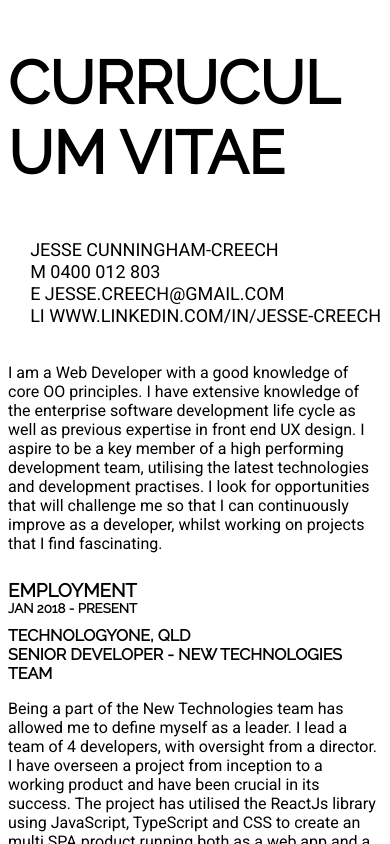
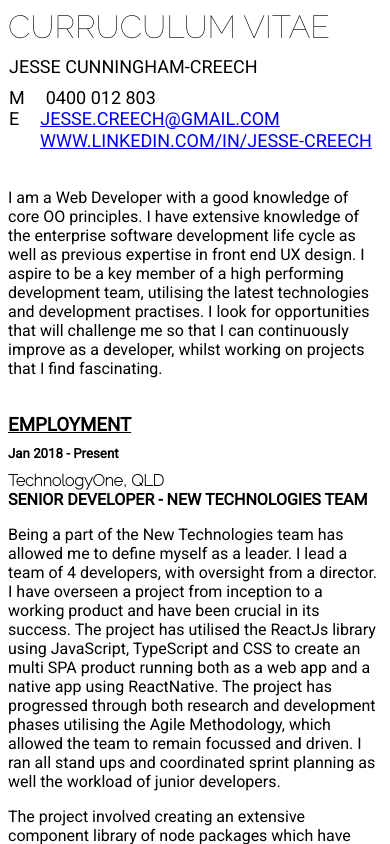
Before and after one commit to Jesseppi/jesseppi.github.io, a React app in the folder front_end/: page / in a window 390 px wide. Shown: the top 844 px of the page. Built offline with nearby package versions, Linux system fonts and the light colour scheme.

Commit message:
resume styling adjusted and added media queries to adjust for phone

```diff
--- a/front_end/public/index.html
+++ b/front_end/public/index.html
@@ -6,7 +6,7 @@
     <meta name="viewport" content="width=device-width, initial-scale=1.0">
     <meta http-equiv="X-UA-Compatible" content="ie=edge">
     <title>Jesse Creech Developer</title>
-    <link href="https://fonts.googleapis.com/css?family=Raleway:300,400|Roboto&display=swap" rel="stylesheet">
+    <link href="https://fonts.googleapis.com/css?family=Raleway:100|Roboto&display=swap" rel="stylesheet">
 </head>
 
 <body>
--- a/front_end/src/constants/globals.less
+++ b/front_end/src/constants/globals.less
@@ -1 +1,4 @@
 @standardResumeMargin: 10px;
+
+.marginLeftpx(@margin)
+{margin-left: @margin}
--- a/front_end/src/pages/resume/components/heading/index.tsx
+++ b/front_end/src/pages/resume/components/heading/index.tsx
@@ -12,6 +12,8 @@ interface HeadingProps {
     level: HeadingLevel;
     uppercase: boolean;
     value: string;
+    link?: string;
+    classes?: string[];
 }
 
 class Heading extends React.Component<HeadingProps> {
@@ -25,44 +27,64 @@ class Heading extends React.Component<HeadingProps> {
         this.renderHeaderHtml = this.renderHeaderHtml.bind(this);
     }
 
-    renderHeaderHtml(props: HeadingProps) {
+    renderHeaderHtml(props: HeadingProps): JSX.Element {
+        let classNames: string[] = [];
+        if (this.props.classes !== undefined) {
+            this.props.classes.map((className: string) => {
+                classNames.push(className);
+            });
+        }
+
+        let classesString = classNames.join(" ");
+
         switch (props.level) {
             case HeadingLevel.h1:
-                return(
-                    <h1>{props.uppercase ? props.value.toUpperCase() : props.value }</h1>
+                return (
+                    <h1 className={classesString}>{props.uppercase ? props.value.toUpperCase() : props.value}</h1>
                 );
                 break;
             case HeadingLevel.h2:
                 return (
-                    <h2>{props.uppercase ? props.value.toUpperCase() : props.value}</h2>
+                    <h2 className={classesString}>{props.uppercase ? props.value.toUpperCase() : props.value}</h2>
                 );
                 break;
             case HeadingLevel.h3:
                 return (
-                    <h3>{props.uppercase ? props.value.toUpperCase() : props.value}</h3>
+                    <h3 className={classesString}>{props.uppercase ? props.value.toUpperCase() : props.value}</h3>
                 );
                 break;
             case HeadingLevel.h4:
                 return (
-                    <h4>{props.uppercase ? props.value.toUpperCase() : props.value}</h4>
+                    <h4 className={classesString}>{props.uppercase ? props.value.toUpperCase() : props.value}</h4>
                 );
                 break;
             case HeadingLevel.h5:
                 return (
-                    <h5>{props.uppercase ? props.value.toUpperCase() : props.value}</h5>
+                    <h5 className={classesString}>{props.uppercase ? props.value.toUpperCase() : props.value}</h5>
                 );
                 break;
             default:
                 return (
-                    <h1>{props.value}</h1>
+                    <h1 className={classesString}>{props.value}</h1>
                 );
                 break;
         }
     }
 
+    renderHtml(props: HeadingProps): JSX.Element {
+        if (props.link !== undefined) {
+            return (
+                <a href={this.props.link}>{this.renderHeaderHtml(props)}</a>
+            );
+        } else {
+            return (this.renderHeaderHtml(props));
+        }
+
+    }
+
     render() {
         return (
-            this.renderHeaderHtml(this.props)
+            this.renderHtml(this.props)
         );
     }
 }
--- a/front_end/src/pages/resume/index.less
+++ b/front_end/src/pages/resume/index.less
@@ -1,15 +1,54 @@
 @import (reference) "../../constants/globals.less";
+
+@desktop: ~"only screen and (min-width: 960px)";
+@tablet: ~"only screen and (min-width: 720px) and (max-width: 959px)";
+@phone: ~"only screen and (min-width: 200px) and (max-width: 480px)";
+
 
 #resumeContainer {
     font-family: 'Roboto', sans-serif;
 }
 
-#resumeTitle {
+.oneHundredPercentViewWidth {
+    width: 100vw;
+}
+
+#resumeTitle h1 {
     font-family: 'Raleway', sans-serif;
-    font-size: 30px;
+    font-weight: 100 !important;
+    margin: 0;
+
+    @media @desktop {
+        font-size: 4em !important;
+    }
+}
+
+.resumePersonalDetails h3 {
+    margin: 1px;
+    font-size: 18px;
     font-weight: 100;
-    // temporary fix for text wrapping, media queries will be used
-    overflow-wrap: anywhere;
+}
+
+.resumePersonalDetails h3.marginLeft20px {
+    .marginLeftpx(20px)
+}
+
+.resumePersonalDetails h3.marginLeft32px {
+    .marginLeftpx(32px)
+}
+
+
+.resumePersonalDetails h3.nameTitle {
+    margin-bottom: 10px;
+}
+
+.inline {
+    display: inline;
+}
+
+.sectionTitle {
+    margin: 10px 0 10px 0;
+    text-decoration: underline;
 }
 
 .flex {
@@ -27,7 +66,14 @@
 .rightContent {
     display: block;
     max-width: 900px;
-    align-self: flex-end;
+
+    @media @desktop {
+        align-self: flex-end;
+    }
+
+    @media @phone {
+        align-self: auto;
+    }
 }
 
 .leftContent {
@@ -37,12 +83,10 @@
 }
 
 .resumeSectionBlock {
-    margin: 0;
 
     h3,
     h4,
     h5 {
-        font-family: 'Raleway', sans-serif;
         margin: 0;
     }
 }
@@ -51,13 +95,17 @@
     margin: @standardResumeMargin 0px @standardResumeMargin 0px;
 }
 
-.resumePersonalDetails h3 {
-    margin: 1px;
-    font-size: 18px;
-    font-weight: 100;
+.resumeJobBlock {
+
+    h4 {
+        margin: 0px;
+    }
+
+    h4:nth-child(1).ralewayTitle     {
+        font-family: 'Raleway', sans-serif;
+    }
 }
 
-.resumeJobBlock h4 {
-    font-family: 'Raleway', sans-serif;
-    margin: 0px;
+.jobDescription {
+    font-weight: 800;
 }
--- a/front_end/src/pages/resume/index.tsx
+++ b/front_end/src/pages/resume/index.tsx
@@ -8,29 +8,36 @@ class HomePage extends React.Component {
     render() {
         return (
             <div id="resumeContainer" className="mainContainer flex">
-                <div id="resumeTitle" className="rightContent">
+                <div id="resumeTitle" className="rightContent oneHundredPercentViewWidth" >
                     <Heading level={HeadingLevel.h1} value="Curruculum Vitae" uppercase={true} />
                 </div>
-                <ResumeBlock blockType={ResumeBlockType.detail} rightJustifiedBlock={true} classes={["resumeDetailBlock", "resumePersonalDetails"]}>
-                    <Heading level={HeadingLevel.h3} value="Jesse Cunningham-Creech" uppercase={true} />
-                    <Heading level={HeadingLevel.h3} value="M  0400 012 803" uppercase={true} />
-                    <Heading level={HeadingLevel.h3} value="E  jesse.creech@gmail.com" uppercase={true} />
-                    <Heading level={HeadingLevel.h3} value="Li  www.linkedin.com/in/jesse-creech" uppercase={true} />
+                <ResumeBlock blockType={ResumeBlockType.detail} rightJustifiedBlock={true} classes={["resumeDetailBlock", "resumePersonalDetails", "oneHundredPercentViewWidth"]}>
+                    <Heading level={HeadingLevel.h3} value="Jesse Cunningham-Creech" uppercase={true} classes={["nameTitle"]} />
+                    <div><Heading level={HeadingLevel.h3} value="M" uppercase={true} classes={["inline"]} /><Heading level={HeadingLevel.h3} value="0400 012 803" uppercase={true} classes={["inline", "marginLeft20px"]} /></div>
+                    <div><Heading level={HeadingLevel.h3} value="E" uppercase={true} classes={["inline"]} /><Heading level={HeadingLevel.h3} value="jesse.creech@gmail.com" uppercase={true} link="mailto:jesse.creech@gmail.com" classes={["inline", "marginLeft20px"]} /></div>
+                    <Heading level={HeadingLevel.h3} value="www.linkedin.com/in/jesse-creech" uppercase={true} link="http://www.linkedin.com/in/jesse-creech" classes={["marginLeft32px"]} />
                 </ResumeBlock>
+
                 <ResumeBlock blockType={ResumeBlockType.detail} rightJustifiedBlock={true} classes={["resumeCopyBlock"]}>
                     <p>I am a Web Developer with a good knowledge of core OO principles. I have extensive knowledge of the enterprise software development life cycle as well as previous expertise in front end UX design. I aspire to be a key member of a high performing development team, utilising the latest technologies and development practises. I look for opportunities that will challenge me so that I can continuously improve as a developer, whilst working on projects that I find fascinating.</p>
                 </ResumeBlock>
-                <ResumeBlock blockType={ResumeBlockType.section}>
+
+                {/* <ResumeBlock blockType={ResumeBlockType.section} classes={["sectionTitle"]} >
+                    <Heading level={HeadingLevel.h3} value="Technical Skills" uppercase={true} />
+                </ResumeBlock> */}
+
+
+                <ResumeBlock blockType={ResumeBlockType.section} classes={["sectionTitle"]} >
                     <Heading level={HeadingLevel.h3} value="Employment" uppercase={true} />
                 </ResumeBlock>
 
                 <ResumeBlock blockType={ResumeBlockType.section}>
-                    <Heading level={HeadingLevel.h5} value="Jan 2018 - Present" uppercase={true} />
+                    <Heading level={HeadingLevel.h5} value="Jan 2018 - Present" uppercase={false} />
                 </ResumeBlock>
 
                 <ResumeBlock blockType={ResumeBlockType.detail} rightJustifiedBlock={true} classes={["resumeJobBlock"]}>
-                    <Heading level={HeadingLevel.h4} value="TechnologyOne, QLD" uppercase={true} />
-                    <Heading level={HeadingLevel.h4} value="Senior Developer - New Technologies Team" uppercase={true} />
+                    <Heading level={HeadingLevel.h4} value="TechnologyOne, QLD" uppercase={false} classes={["ralewayTitle"]} />
+                    <Heading level={HeadingLevel.h4} value="Senior Developer - New Technologies Team" uppercase={true} classes={["jobDescription"]}/>
                     <p> Being a part of the New Technologies team has allowed me to define myself as a leader.
                     I lead a team of 4 developers, with oversight from a director. I have overseen a project
                     from inception to a working product and have been crucial in its success. The project has
@@ -71,11 +78,11 @@ class HomePage extends React.Component {
                 </ResumeBlock>
 
                 <ResumeBlock blockType={ResumeBlockType.section}>
-                    <Heading level={HeadingLevel.h5} value="Jan 2016 - Jan 2018" uppercase={true} />
+                    <Heading level={HeadingLevel.h5} value="Jan 2016 - Jan 2018" uppercase={false} />
                 </ResumeBlock>
 
                 <ResumeBlock blockType={ResumeBlockType.detail} rightJustifiedBlock={true} classes={["resumeJobBlock"]}>
-                    <Heading level={HeadingLevel.h4} value="TechnologyOne, QLD" uppercase={true} />
+                    <Heading level={HeadingLevel.h4} value="TechnologyOne, QLD" uppercase={false} classes={["ralewayTitle"]}/>
                     <Heading level={HeadingLevel.h4} value="Junior >> Senior Developer - Platform Team" uppercase={true} />
                     <p> I worked within the core platform team, delivering feature
                             libraries for internal teams to utilise.</p>
@@ -102,11 +109,11 @@ class HomePage extends React.Component {
                 </ResumeBlock>
 
                 <ResumeBlock blockType={ResumeBlockType.section}>
-                    <Heading level={HeadingLevel.h5} value="Jul 2015 - Jan 2016" uppercase={true} />
+                    <Heading level={HeadingLevel.h5} value="Jul 2015 - Jan 2016" uppercase={false} />
                 </ResumeBlock>
 
                 <ResumeBlock blockType={ResumeBlockType.detail} rightJustifiedBlock={true} classes={["resumeJobBlock"]}>
-                    <Heading level={HeadingLevel.h4} value="Lifeware, QLD" uppercase={true} />
+                    <Heading level={HeadingLevel.h4} value="Lifeware, QLD" uppercase={false} classes={["ralewayTitle"]} />
                     <Heading level={HeadingLevel.h4} value="Junior Developer" uppercase={true} />
                     <p> Being a Junior developer at Lifeware allowed me to get involved with the full web stack
                     across multiple frameworks.</p>
@@ -120,11 +127,11 @@ class HomePage extends React.Component {
                 </ResumeBlock>
 
                 <ResumeBlock blockType={ResumeBlockType.section}>
-                    <Heading level={HeadingLevel.h5} value="Aug 2012 - Jul 2015" uppercase={true} />
+                    <Heading level={HeadingLevel.h5} value="Aug 2012 - Jul 2015" uppercase={false} />
                 </ResumeBlock>
 
                 <ResumeBlock blockType={ResumeBlockType.detail} rightJustifiedBlock={true} classes={["resumeJobBlock"]}>
-                    <Heading level={HeadingLevel.h4} value="Gear Shop Brisbane, QLD" uppercase={true} />
+                    <Heading level={HeadingLevel.h4} value="Gear Shop Brisbane, QLD" uppercase={false} classes={["ralewayTitle"]}/>
                     <Heading level={HeadingLevel.h4} value="Business Manager" uppercase={true} />
                     <p> This role allowed me to combine my passion for cycling whilst developing and honing many
                     of my business skills. To successfully manage the business on behalf of the owner, I had
@@ -146,11 +153,11 @@ class HomePage extends React.Component {
                 </ResumeBlock>
 
                 <ResumeBlock blockType={ResumeBlockType.section}>
-                    <Heading level={HeadingLevel.h5} value="Feb 2012 - Aug 2012" uppercase={true} />
+                    <Heading level={HeadingLevel.h5} value="Feb 2012 - Aug 2012" uppercase={false} />
                 </ResumeBlock>
 
                 <ResumeBlock blockType={ResumeBlockType.detail} rightJustifiedBlock={true} classes={["resumeJobBlock"]}>
-                    <Heading level={HeadingLevel.h4} value="Apple, Brisbane, QLD" uppercase={true} />
+                    <Heading level={HeadingLevel.h4} value="Apple, Brisbane, QLD" uppercase={false} classes={["ralewayTitle"]}/>
                     <Heading level={HeadingLevel.h4} value="Genius (Service Technician)" uppercase={true} />
                     <p> As a Genius with Apple, my role was one with a large workflow scope. It required highly
                     refined personal communication skills, and an advanced technical knowledge of all Apple’s
@@ -164,11 +171,11 @@ class HomePage extends React.Component {
                 </ResumeBlock>
 
                 <ResumeBlock blockType={ResumeBlockType.section}>
-                    <Heading level={HeadingLevel.h5} value="Dec 2010 - Aug 2011" uppercase={true} />
+                    <Heading level={HeadingLevel.h5} value="Dec 2010 - Aug 2011" uppercase={false} />
                 </ResumeBlock>
 
                 <ResumeBlock blockType={ResumeBlockType.detail} rightJustifiedBlock={true} classes={["resumeJobBlock"]}>
-                    <Heading level={HeadingLevel.h4} value="The Fox Hotel Group, Brisbane, QLD" uppercase={true} />
+                    <Heading level={HeadingLevel.h4} value="The Fox Hotel Group, Brisbane, QLD" uppercase={false} classes={["ralewayTitle"]}/>
                     <Heading level={HeadingLevel.h4} value="Group Designer" uppercase={true} />
                     <p> As a Genius with Apple, my role was one with a large workflow scope. It required highly
                     refined personal communication skills, and an advanced technical knowledge of all Apple’s
@@ -181,16 +188,16 @@ class HomePage extends React.Component {
                     the many customer interactions throughout the day.</p>
                 </ResumeBlock>
 
-                <ResumeBlock blockType={ResumeBlockType.section}>
+                <ResumeBlock blockType={ResumeBlockType.section} classes={["sectionTitle"]}>
                     <Heading level={HeadingLevel.h3} value="Education" uppercase={true} />
                 </ResumeBlock>
 
                 <ResumeBlock blockType={ResumeBlockType.section}>
-                    <Heading level={HeadingLevel.h5} value="2013 - 2015" uppercase={true} />
+                    <Heading level={HeadingLevel.h5} value="2013 - 2015" uppercase={false} />
                 </ResumeBlock>
 
-                <ResumeBlock blockType={ResumeBlockType.detail} rightJustifiedBlock={true} classes={["resumeJobBlock"]}>
-                    <Heading level={HeadingLevel.h4} value="Queensland University of Technology, Brisbane, QLD" uppercase={false} />
+                <ResumeBlock blockType={ResumeBlockType.detail} rightJustifiedBlock={true} classes={["resumeJobBlock", "oneHundredPercentViewWidth"]}>
+                    <Heading level={HeadingLevel.h4} value="Queensland University of Technology, Brisbane, QLD" uppercase={false} classes={["ralewayTitle"]} />
                     <Heading level={HeadingLevel.h4} value="Bachelor of Information Technology with Distinction - GPA: 6.5" uppercase={true} />
                 </ResumeBlock>
 
@@ -198,8 +205,8 @@ class HomePage extends React.Component {
                     <Heading level={HeadingLevel.h5} value="2009" uppercase={true} />
                 </ResumeBlock>
 
-                <ResumeBlock blockType={ResumeBlockType.detail} rightJustifiedBlock={true} classes={["resumeJobBlock"]}>
-                    <Heading level={HeadingLevel.h4} value="Shillington College, Brisbane, QLD" uppercase={false} />
+                <ResumeBlock blockType={ResumeBlockType.detail} rightJustifiedBlock={true} classes={["resumeJobBlock", "oneHundredPercentViewWidth"]}>
+                    <Heading level={HeadingLevel.h4} value="Shillington College, Brisbane, QLD" uppercase={false} classes={["ralewayTitle"]}/>
                     <Heading level={HeadingLevel.h4} value="Certificate IV in Design" uppercase={true} />
                 </ResumeBlock>
 
@@ -207,8 +214,8 @@ class HomePage extends React.Component {
                     <Heading level={HeadingLevel.h5} value="2005 - 2008" uppercase={true} />
                 </ResumeBlock>
 
-                <ResumeBlock blockType={ResumeBlockType.detail} rightJustifiedBlock={true} classes={["resumeJobBlock"]}>
-                    <Heading level={HeadingLevel.h4} value="Queensland University of Technology, Brisbane, QLD" uppercase={false} />
+                <ResumeBlock blockType={ResumeBlockType.detail} rightJustifiedBlock={true} classes={["resumeJobBlock", "oneHundredPercentViewWidth"]}>
+                    <Heading level={HeadingLevel.h4} value="Queensland University of Technology, Brisbane, QLD" uppercase={false} classes={["ralewayTitle"]} />
                     <Heading level={HeadingLevel.h4} value="Bachelor of Business (Accounting / Professional Accounting) - GPA: 5.25" uppercase={true} />
                 </ResumeBlock>
             </div >);
```
